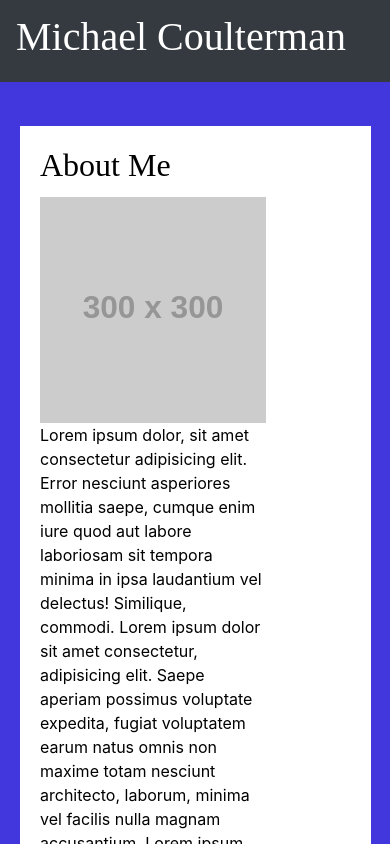
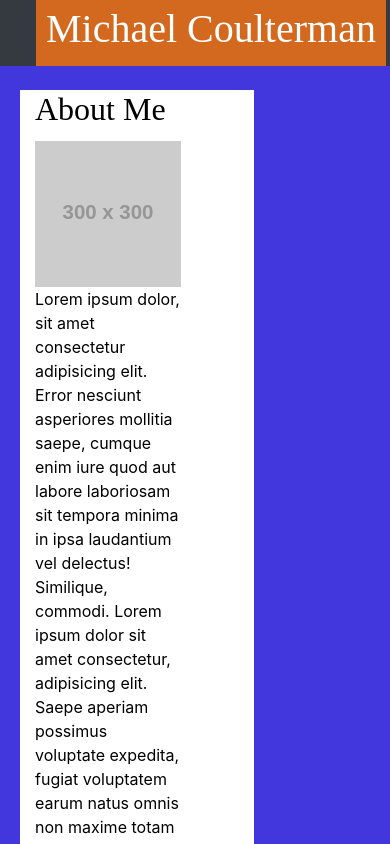
Before and after one commit to mscoulte/Homework-2, a plain HTML site: page index.html in a window 390 px wide. Shown: the top 844 px of the page. Drawn offline with nearby package versions, Linux system fonts and the light colour scheme; placeholder pictures from the web are drawn by us; a web font is replaced by a local one.

Commit message:
Made modifications to CSS and HTML in order to gain better responsiveness

```diff
--- a/Homework2.css
+++ b/Homework2.css
@@ -12,7 +12,7 @@ html {
   .container{
       background-color: white;
       float: left;
-      margin: 20px;
+      margin-left: 20px;
       width: 60%;
   }
 
@@ -35,15 +35,32 @@ html {
   }
   body{
     background-color: rgb(66, 55, 221);
+
+  }
+  .navbar{
+    padding-top: 0;
+    padding-bottom: 0;
   }
   .navbar-brand{
+    background-color:chocolate;
+    padding-left: 10px;
+    padding-right: 10px;
+    font-family:'Gravitas One';
+    margin-left: 20px;
 
-    background-color:;
-    font-family:'Gravitas One';
+
 
   }
   .form-group{
     color: black;
+  }
+
+  .card-img-overlay{
+    position: relative;
+    top: auto;
+    bottom: 0px;
+  }
+
   }
 
   @media screen and (max-width: 768px){
```
Also changed, not shown: Portfolio.html (+2 -2 lines), 1 other file.
